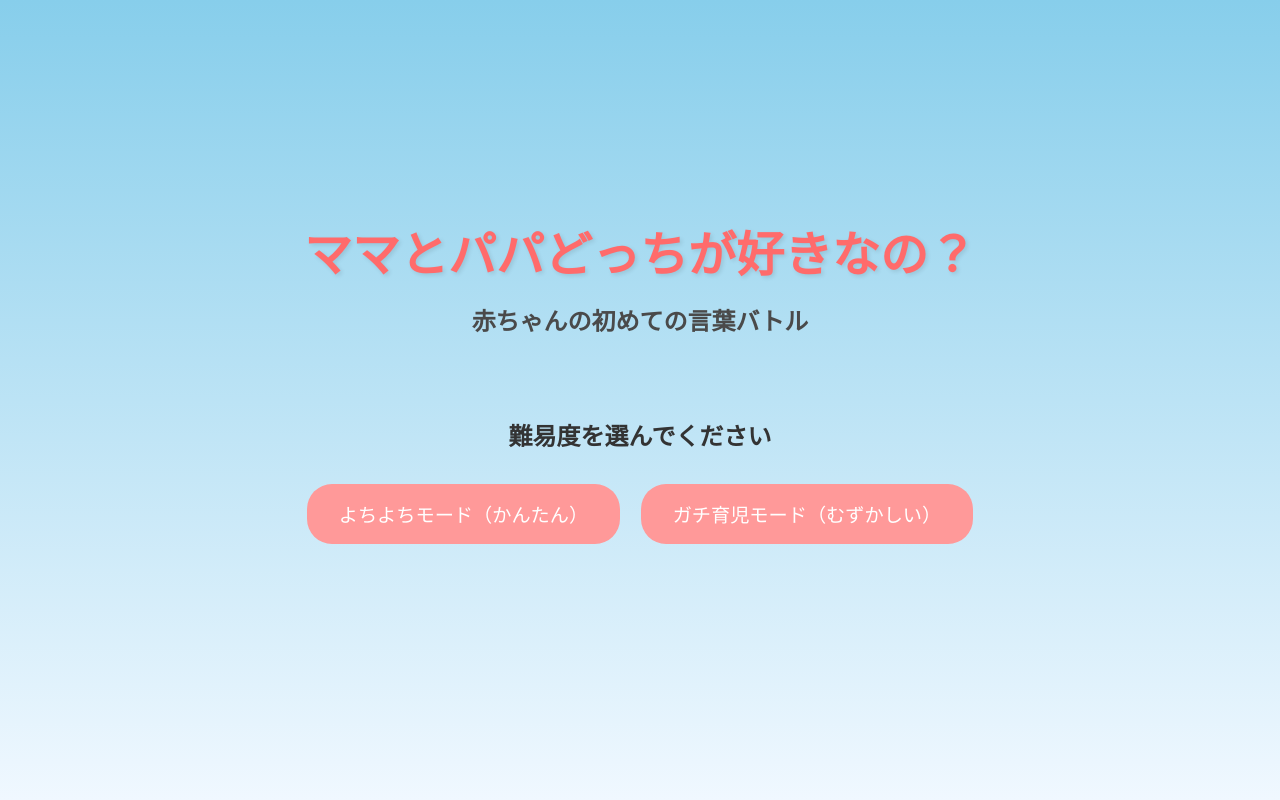
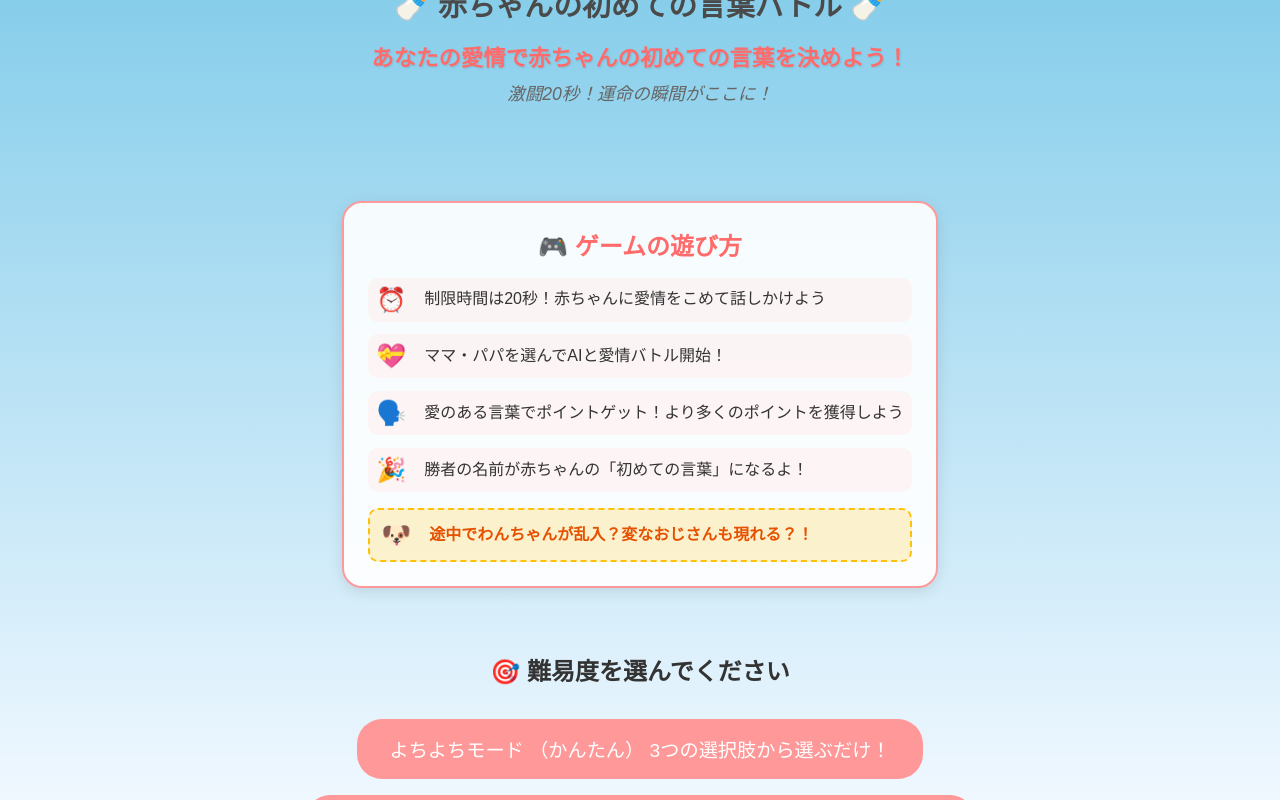
Before and after one commit to kwimbik/AI-Hackathon, a website: page index.html in a window 1280 px wide. Drawn offline with Linux system fonts and the light colour scheme.

Commit message:
add explanation

```diff
--- a/index.html
+++ b/index.html
@@ -10,12 +10,55 @@
     <div id="game-container">
         <!-- Title Screen -->
         <div id="title-screen" class="screen active">
-            <h1>ママとパパどっちが好きなの？</h1>
-            <h2>赤ちゃんの初めての言葉バトル</h2>
+            <div class="title-header">
+                <h1>ママとパパどっちが好きなの？</h1>
+                <h2>🍼 赤ちゃんの初めての言葉バトル 🍼</h2>
+                <div class="catchphrase">
+                    <p class="main-catchphrase">あなたの愛情で赤ちゃんの初めての言葉を決めよう！</p>
+                    <p class="sub-catchphrase">激闘20秒！運命の瞬間がここに！</p>
+                </div>
+            </div>
+
+            <div class="game-explanation">
+                <h3>🎮 ゲームの遊び方</h3>
+                <div class="explanation-content">
+                    <div class="explanation-item">
+                        <span class="emoji">⏰</span>
+                        <span class="text">制限時間は20秒！赤ちゃんに愛情をこめて話しかけよう</span>
+                    </div>
+                    <div class="explanation-item">
+                        <span class="emoji">💝</span>
+                        <span class="text">ママ・パパを選んでAIと愛情バトル開始！</span>
+                    </div>
+                    <div class="explanation-item">
+                        <span class="emoji">🗣️</span>
+                        <span class="text">愛のある言葉でポイントゲット！より多くのポイントを獲得しよう</span>
+                    </div>
+                    <div class="explanation-item">
+                        <span class="emoji">🎉</span>
+                        <span class="text">勝者の名前が赤ちゃんの「初めての言葉」になるよ！</span>
+                    </div>
+                    <div class="surprise-note">
+                        <span class="emoji">🐶</span>
+                        <span class="text">途中でわんちゃんが乱入？変なおじさんも現れる？！</span>
+                    </div>
+                </div>
+            </div>
+
             <div class="mode-selection">
-                <h3>難易度を選んでください</h3>
-                <button class="mode-btn" data-mode="easy">よちよちモード（かんたん）</button>
-                <button class="mode-btn" data-mode="hard">ガチ育児モード（むずかしい）</button>
+                <h3>🎯 難易度を選んでください</h3>
+                <div class="mode-buttons">
+                    <button class="mode-btn easy-mode" data-mode="easy">
+                        <span class="mode-title">よちよちモード</span>
+                        <span class="mode-subtitle">（かんたん）</span>
+                        <span class="mode-description">3つの選択肢から選ぶだけ！</span>
+                    </button>
+                    <button class="mode-btn hard-mode" data-mode="hard">
+                        <span class="mode-title">ガチ育児モード</span>
+                        <span class="mode-subtitle">（むずかしい）</span>
+                        <span class="mode-description">自由に入力！愛情表現力が試される！</span>
+                    </button>
+                </div>
             </div>
             <div class="character-selection" style="display: none;">
                 <h3>あなたは誰？</h3>
--- a/styles.css
+++ b/styles.css
@@ -35,19 +35,116 @@ body {
 #title-screen {
     background: linear-gradient(to bottom, #87ceeb, #f0f8ff);
     text-align: center;
+    padding: 2rem;
+    overflow-y: auto;
+}
+
+.title-header {
+    margin-bottom: 2rem;
 }
 
 #title-screen h1 {
     font-size: 3rem;
     color: #ff6b6b;
-    margin-bottom: 1rem;
+    margin-bottom: 0.5rem;
     text-shadow: 2px 2px 4px rgba(0,0,0,0.1);
+    animation: pulse 2s ease-in-out infinite;
+}
+
+@keyframes pulse {
+    0%, 100% { transform: scale(1); }
+    50% { transform: scale(1.05); }
 }
 
 #title-screen h2 {
+    font-size: 1.8rem;
+    color: #4a4a4a;
+    margin-bottom: 1rem;
+    font-weight: bold;
+}
+
+.catchphrase {
+    margin-bottom: 2rem;
+}
+
+.main-catchphrase {
+    font-size: 1.4rem;
+    color: #ff6b6b;
+    font-weight: bold;
+    margin-bottom: 0.5rem;
+    text-shadow: 1px 1px 2px rgba(0,0,0,0.1);
+}
+
+.sub-catchphrase {
+    font-size: 1.1rem;
+    color: #666;
+    font-style: italic;
+}
+
+/* Game Explanation */
+.game-explanation {
+    background: rgba(255, 255, 255, 0.9);
+    border-radius: 20px;
+    padding: 1.5rem;
+    margin: 2rem auto;
+    max-width: 600px;
+    box-shadow: 0 4px 15px rgba(0,0,0,0.1);
+    border: 2px solid #ff9999;
+}
+
+.game-explanation h3 {
     font-size: 1.5rem;
-    color: #4a4a4a;
-    margin-bottom: 3rem;
+    color: #ff6b6b;
+    margin-bottom: 1rem;
+    text-align: center;
+}
+
+.explanation-content {
+    text-align: left;
+}
+
+.explanation-item {
+    display: flex;
+    align-items: center;
+    margin-bottom: 0.8rem;
+    padding: 0.5rem;
+    background: rgba(255, 235, 235, 0.5);
+    border-radius: 10px;
+}
+
+.explanation-item .emoji {
+    font-size: 1.5rem;
+    margin-right: 1rem;
+    min-width: 2rem;
+}
+
+.explanation-item .text {
+    font-size: 1rem;
+    color: #333;
+    line-height: 1.4;
+}
+
+.surprise-note {
+    display: flex;
+    align-items: center;
+    margin-top: 1rem;
+    padding: 0.7rem;
+    background: rgba(255, 193, 7, 0.2);
+    border-radius: 10px;
+    border: 2px dashed #ffc107;
+}
+
+.surprise-note .emoji {
+    font-size: 1.5rem;
+    margin-right: 1rem;
+    min-width: 2rem;
+}
+
+.surprise-note .text {
+    font-size: 1rem;
+    color: #e65100;
+    font-weight: bold;
+    line-height: 1.4;
 }
 
 .mode-selection, .character-selection {
```
